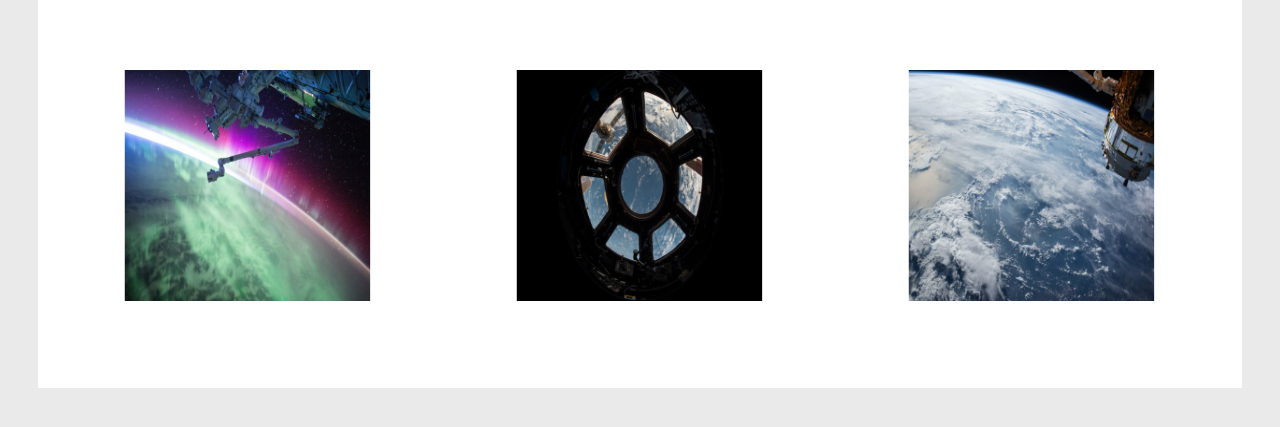
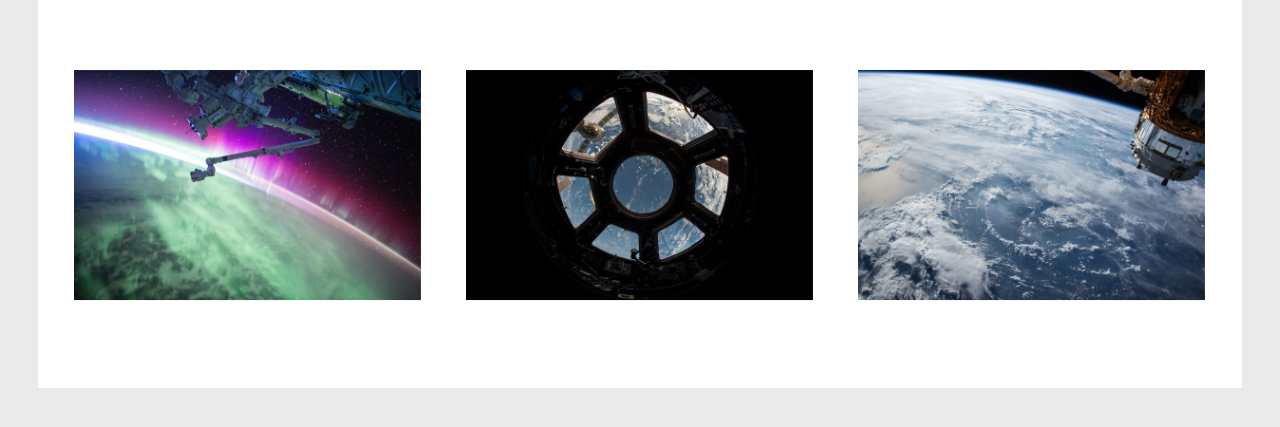
Before and after one commit to MairyBajwa/3D-Effects-With-CSS, a plain HTML site: page index.html in a window 1280 px wide. Shown: the part 143-570 px from the top of the page. Drawn offline with nearby package versions, Linux system fonts and the light colour scheme.

Commit message:
Nested elements preserve-3d, and setting the backface-visibilty to hidden.

```diff
--- a/css/interactions.css
+++ b/css/interactions.css
@@ -17,5 +17,16 @@
 	perspective: 800px;
 }
 .photo{
-transform: rotateY(45deg);
+	transition: transform 1s;
+	transform-style: preserve-3d;
 }
+.photo:hover{
+	transform: rotateX(180deg);
+}
+.side-a,
+.side-b{
+	backface-visibility: hidden;
+}
+.side-b{
+	transform: rotateX(-180deg);
+}
```
